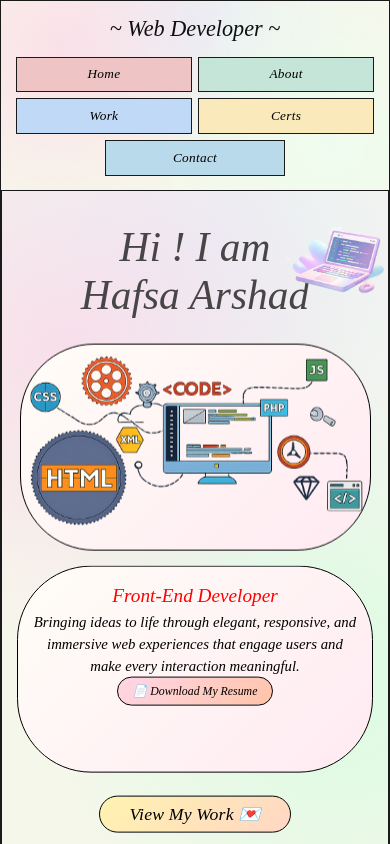
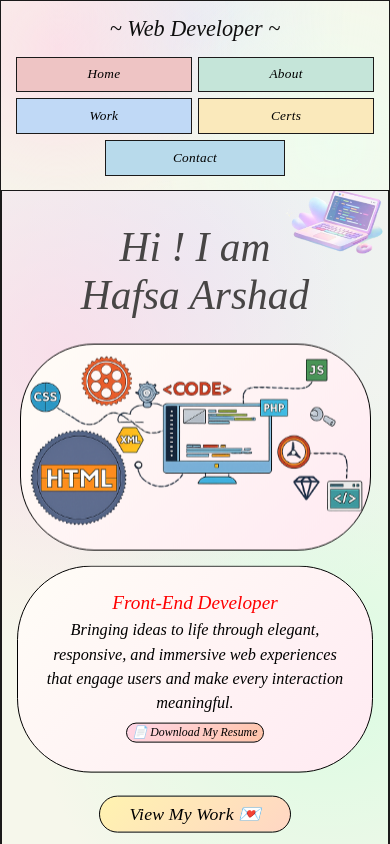
Before and after one commit to Hafsa-Arshad93/hafsaArshad.portfolio, a React (Vite) app: page / in a window 390 px wide. Shown: the top 844 px of the page. Built offline with nearby package versions, Linux system fonts and the light colour scheme.

Commit message:
Improve portfolio responsiveness

```diff
--- a/src/Components/Hero/Hero.css
+++ b/src/Components/Hero/Hero.css
@@ -178,9 +178,26 @@ border-bottom: 2px solid rgb(27, 26, 26);
     box-shadow: 0 8px 16px rgba(0, 0, 0, 0.2);
 }
 
-@media (max-width: 319px) {
+@media (max-width: 399px) {
     .sticker2 {
-        display: none;
+        right: -8%;
+        top: -6%;
+        width: clamp(200px, 10vw, 250px);
+    }
+
+       .image-top {
+        height: 14rem;
+    }
+
+    .tagline {
+        font-size: 1.1rem;
+            padding: 1.5rem;
+            height: 14rem;
+
+    }
+    .resume-btn {
+        margin-top: 0.5rem;
+        padding: 0 0.4rem;
     }
 }
 
```
